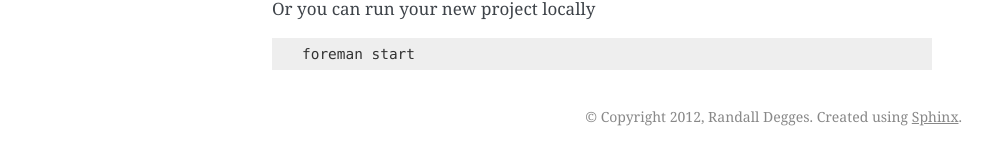
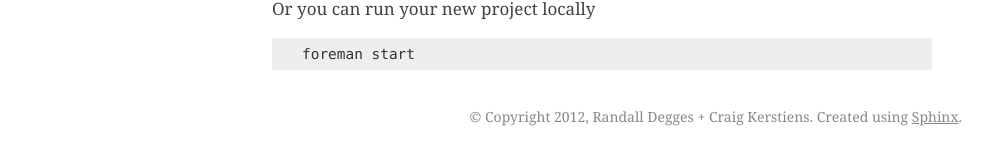
Before and after one commit to perryyo/deploydjango.com, a Sphinx documentation site: the page built from source/quickstart.rst, in a window 1280 px wide. Shown: the part 511-676 px from the top of the page, without its empty margins (148-1136 px from the left). Built offline with Sphinx 7.4.7, drawn with Linux system fonts in a browser that asks for light colours; pages that are not in the unit, such as notebooks, are missing from menus.

Commit message:
Adding Craig to owner.

```diff
--- a/source/conf.py
+++ b/source/conf.py
@@ -41,7 +41,7 @@ master_doc = 'index'
 
 # General information about the project.
 project = u'Deploy Django'
-copyright = u'2012, Randall Degges'
+copyright = u'2012, Randall Degges + Craig Kerstiens'
 
 # The version info for the project you're documenting, acts as replacement for
 # |version| and |release|, also used in various other places throughout the
```
